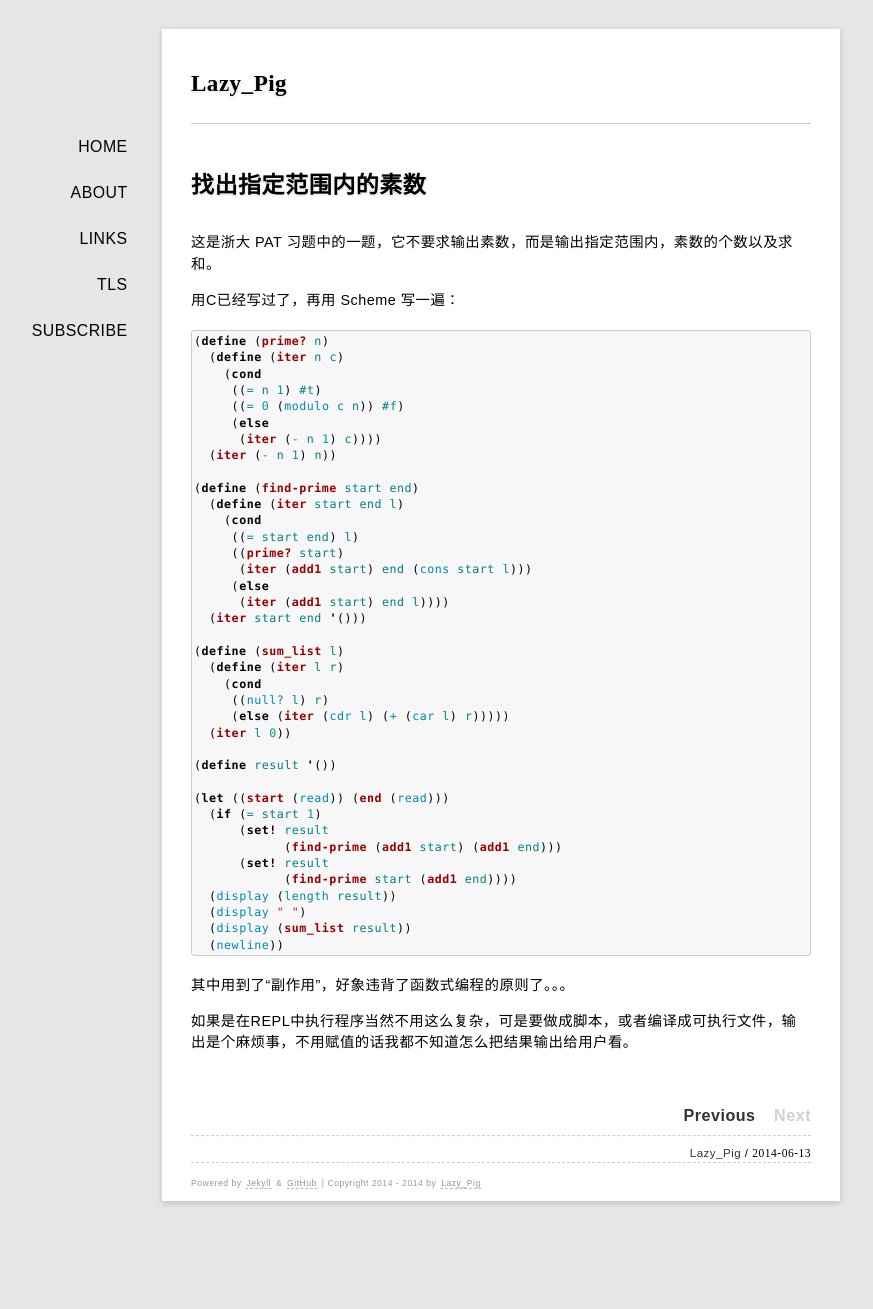
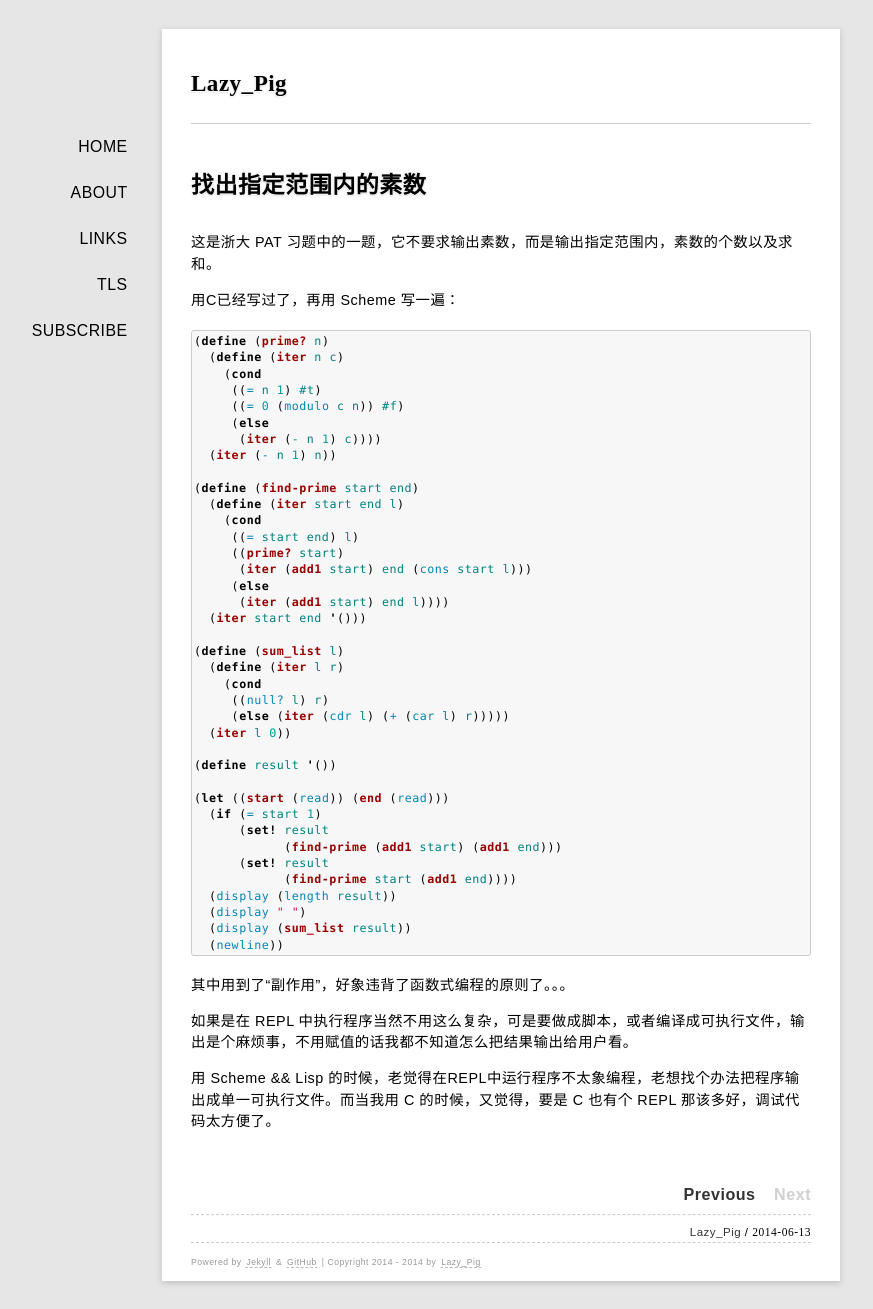
Before and after one commit to rhuichao/uternet.github.io, a Jekyll site: the page built from _posts/2014-06-13-prime-number.md, in a window 1280 px wide. Shown: the whole page, without its empty margins (139-1012 px from the left). Built offline with Jekyll 4.4.1, drawn with Linux system fonts in a browser that asks for light colours; some web fonts are replaced; Markdown is read by kramdown in place of the engine named in the settings; before the commit the page ends 1230 px from its top, so only the background shows below that.

Commit message:
new document posted

```diff
--- a/_posts/2014-06-13-prime-number.md
+++ b/_posts/2014-06-13-prime-number.md
@@ -51,4 +51,6 @@ date: 2014-06-13
 
 其中用到了“副作用”，好象违背了函数式编程的原则了。。。
 
-如果是在REPL中执行程序当然不用这么复杂，可是要做成脚本，或者编译成可执行文件，输出是个麻烦事，不用赋值的话我都不知道怎么把结果输出给用户看。
+如果是在 REPL 中执行程序当然不用这么复杂，可是要做成脚本，或者编译成可执行文件，输出是个麻烦事，不用赋值的话我都不知道怎么把结果输出给用户看。
+
+用 Scheme && Lisp 的时候，老觉得在REPL中运行程序不太象编程，老想找个办法把程序输出成单一可执行文件。而当我用 C 的时候，又觉得，要是 C 也有个 REPL 那该多好，调试代码太方便了。
```
